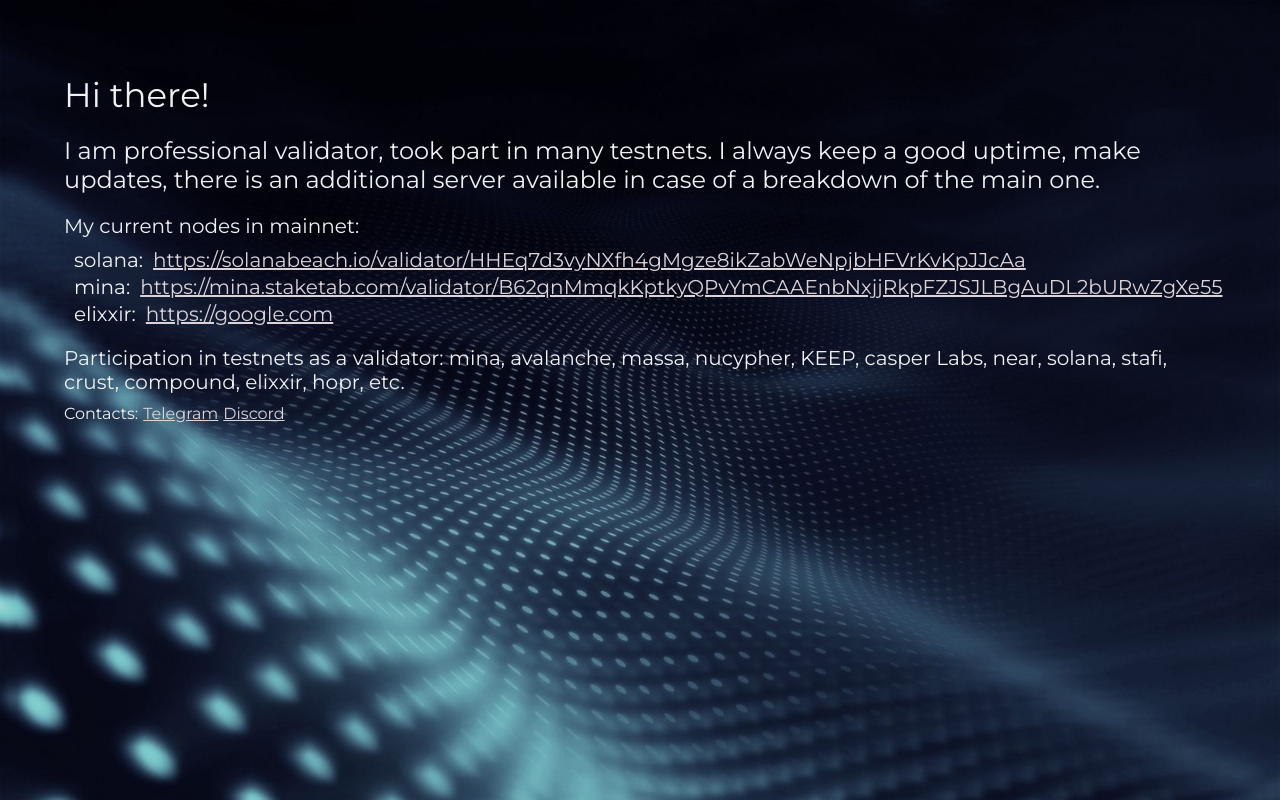
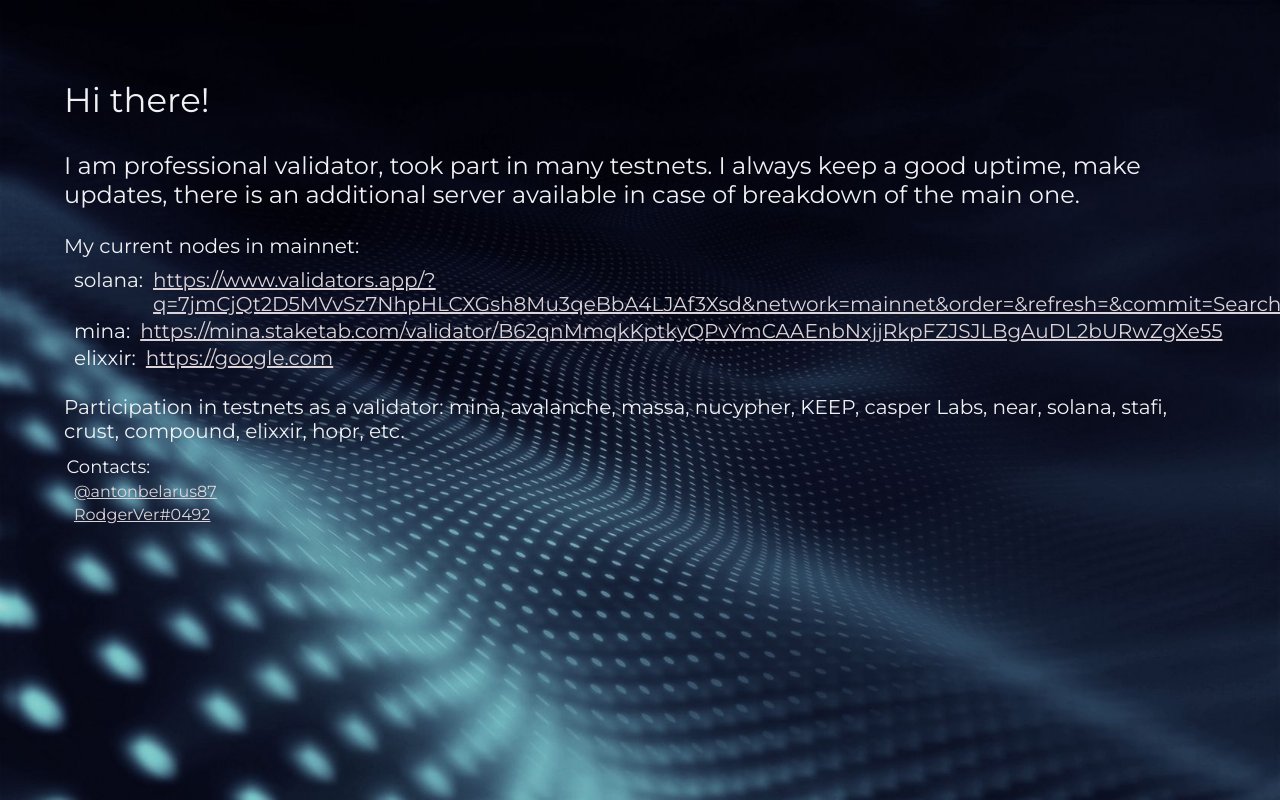
Before and after one commit to antonborisov87/stakeme, a React (Create React App) app: page / in a window 1280 px wide. Built offline with nearby package versions, Linux system fonts and the light colour scheme.

Commit message:
design improvements

```diff
--- a/public/index.html
+++ b/public/index.html
@@ -11,6 +11,7 @@
     href="https://fonts.googleapis.com/css2?family=Montserrat:ital,wght@0,200;0,300;0,400;1,200;1,300;1,400&display=swap"
     rel="stylesheet">
   <title>stakeme</title>
+  <link rel="icon" type="image/x-icon" href="/favicon.ico">
 </head>
 
 <body>
--- a/src/components/Contacts/Contacts.js
+++ b/src/components/Contacts/Contacts.js
@@ -5,8 +5,10 @@
     return (
         <div className={styles.mainContainer}>
             <div className={styles.title}>Contacts:</div>
-            <a className={styles.link} href='https://t.me/antonbelarus87'>Telegram</a>
-            <a className={styles.link} href='https://discordapp.com/users/436540629049147392/'>Discord</a>
+            <div className={styles.contactsContainer}>
+                <a className={styles.link} href='https://t.me/antonbelarus87'>@antonbelarus87</a>
+                <a className={styles.link} href='https://discordapp.com/users/436540629049147392/'>RodgerVer#0492</a>
+            </div>
         </div>
     )
 }
--- a/src/components/Contacts/Contacts.module.css
+++ b/src/components/Contacts/Contacts.module.css
@@ -1,12 +1,19 @@
 .mainContainer {
     display: flex;
-    flex-direction: row;
+    flex-direction: column;
 }
 
 .title {
-    padding-right: 2.5px;
+    padding: 2.5px;
+    font-size: 18px;
 }
 
 .link {
-    padding: 0 2.5px 0 2.5px;
+    padding: 2px 0;
 }
+
+.contactsContainer {
+    display: flex;
+    flex-direction: column;
+    padding-left: 10px;
+}
--- a/src/components/Greeting/Greeting.module.css
+++ b/src/components/Greeting/Greeting.module.css
@@ -1,4 +1,4 @@
 .mainContainer {
     font-size: 34px;
-    padding: 10px 0;
+    padding: 15px 0;
 }
--- a/src/components/Nodes/Nodes.js
+++ b/src/components/Nodes/Nodes.js
@@ -1,7 +1,7 @@
 import React from 'react'
 import styles from './Nodes.module.css'
 
-const solanaLink = 'https://solanabeach.io/validator/HHEq7d3vyNXfh4gMgze8ikZabWeNpjbHFVrKvKpJJcAa'
+const solanaLink = 'https://www.validators.app/?q=7jmCjQt2D5MVvSz7NhpHLCXGsh8Mu3qeBbA4LJAf3Xsd&network=mainnet&order=&refresh=&commit=Search'
 const minaLink = 'https://mina.staketab.com/validator/B62qnMmqkKptkyQPvYmCAAEnbNxjjRkpFZJSJLBgAuDL2bURwZgXe55'
 const elixxirLink = 'https://google.com'
 
--- a/src/components/Nodes/Nodes.module.css
+++ b/src/components/Nodes/Nodes.module.css
@@ -1,5 +1,5 @@
 .mainContainer {
-    padding-bottom: 10px;
+    padding-bottom: 15px;
     font-size: 20px;
 }
 
--- a/src/components/SelfDescription/SelfDescription.js
+++ b/src/components/SelfDescription/SelfDescription.js
@@ -4,7 +4,7 @@
 const SelfDescription = () => {
     return (
         <div className={styles.mainContainer}>
-            I am professional validator, took part in many testnets. I always keep a good uptime, make  updates, there is an additional server available in case of a breakdown of the main one.
+            I am professional validator, took part in many testnets. I always keep a good uptime, make  updates, there is an additional server available in case of breakdown of the main one.
         </div>
     )
 }
--- a/src/components/SelfDescription/SelfDescription.module.css
+++ b/src/components/SelfDescription/SelfDescription.module.css
@@ -1,4 +1,4 @@
 .mainContainer {
     font-size: 24px;
-    padding: 10px 0;
+    padding: 15px 0;
 }
```
Also changed, not shown: 1 other file (tests, documents, lock files or other folders).
